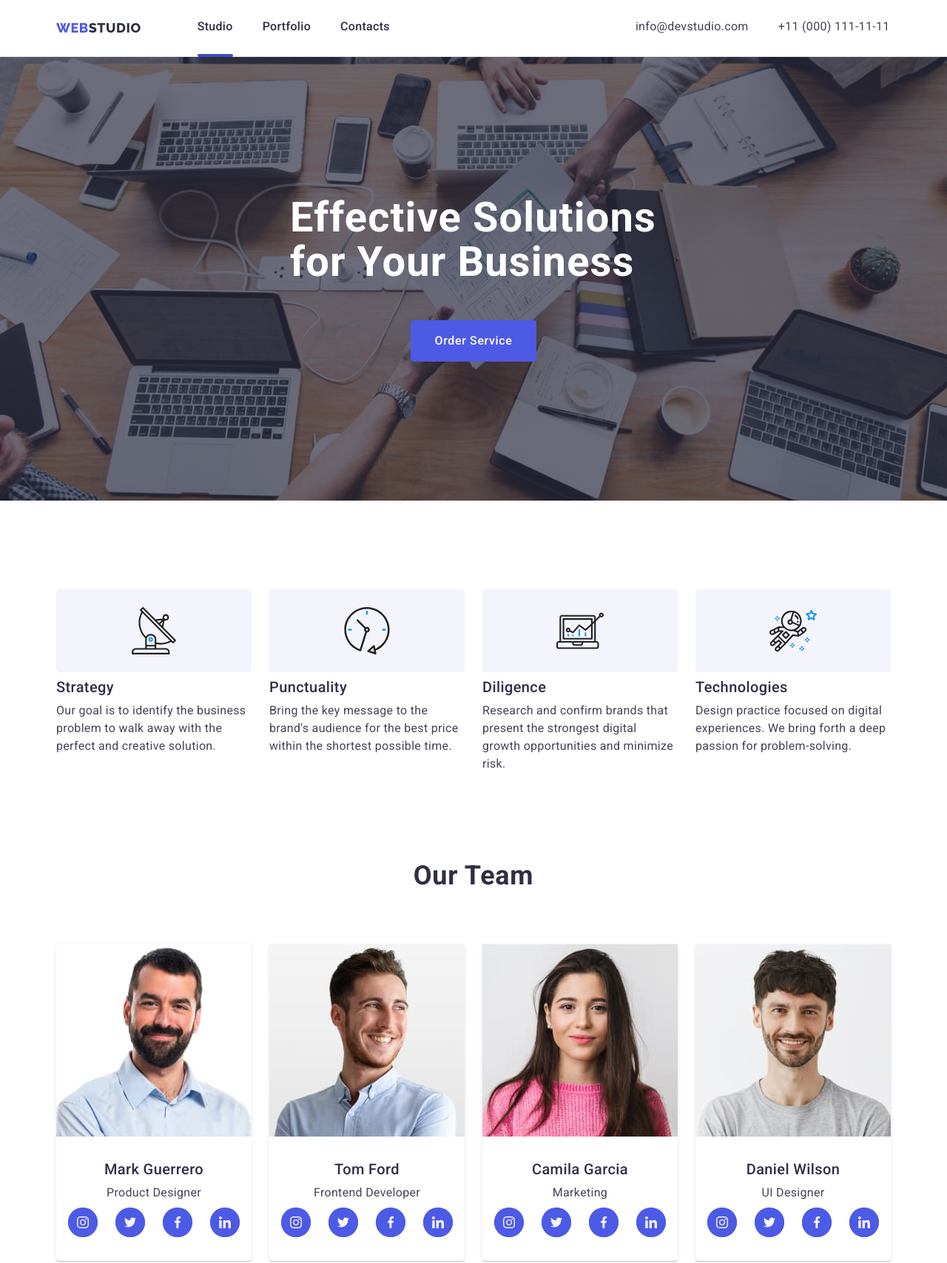
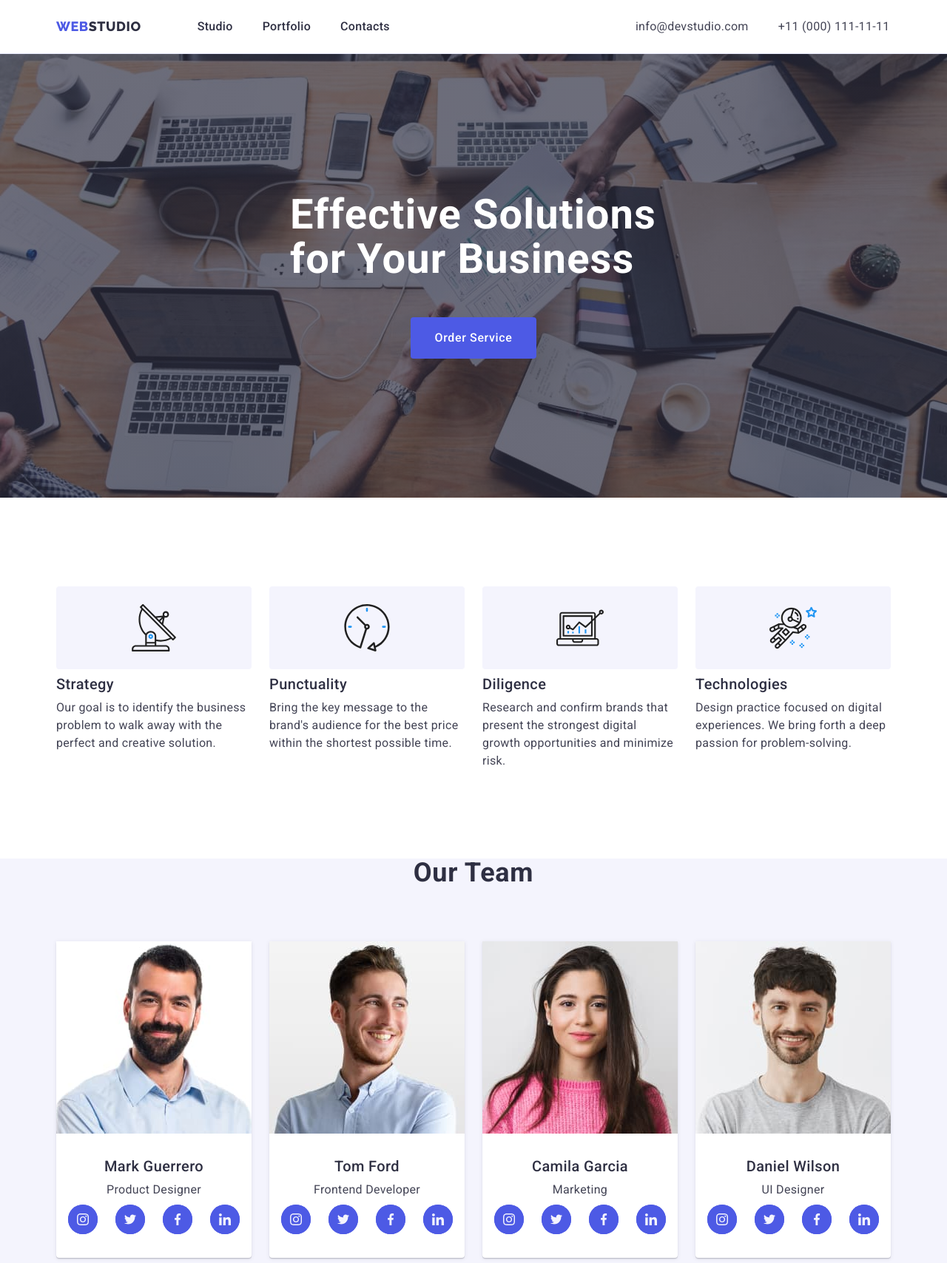
Before and after one commit to MagdalenaAntkowiak/goit-markup-hw-05-18, a plain HTML site: page index.html in a window 1280 px wide. Shown: the top 1708 px of the page at 74% size. Drawn offline with nearby package versions, Linux system fonts and the light colour scheme.

Commit message:
trainer comments

```diff
--- a/css/styles.css
+++ b/css/styles.css
@@ -47,6 +47,7 @@
   letter-spacing: 0.32px;
   display: flex;
   align-items: center;
+  margin-right: 0 auto;
 }
 
 .contact {
@@ -166,6 +167,9 @@
 
 .our-team-background {
   background-color: var(--cloud);
+  padding-bottom: 120px;
+  max-width: 1440px;
+  margin: 0 auto;
 }
 
 .team-names {
@@ -337,7 +341,6 @@
 .ul-header {
   display: flex;
   gap: 40px;
-  margin-right: 332px;
 }
 
 .border-header {
@@ -358,6 +361,8 @@ ul {
 address {
   font-style: normal;
   padding: 24px 0;
+  display: flex;
+  margin-left: 332px;
 }
 
 .header-address {
@@ -560,29 +565,6 @@ img {
 
 .headline-icons {
   margin-left: 120px;
-}
-
-.studio-underline::after {
-  content: "";
-  background-color: var(--ocean);
-  border-radius: 2px;
-  width: 48px;
-  height: 4px;
-  display: block;
-  position: relative;
-  top: 25px;
-  bottom: -1px;
-}
-
-.portfolio-underline::after {
-  content: "";
-  background-color: var(--ocean);
-  border-radius: 2px;
-  width: 66px;
-  height: 4px;
-  display: block;
-  position: relative;
-  top: 25px;
 }
 
 .portfolio-animation {
--- a/index.html
+++ b/index.html
@@ -35,14 +35,14 @@
 
           <ul class="ul-header">
             <li>
-              <a class="link list-ul studio-underline" href="./index.html"
-                >Studio</a
-              >
+              <a class="link list-ul" href="./index.html">Studio</a>
             </li>
             <li>
               <a class="link list-ul" href="#">Portfolio</a>
             </li>
-            <li><a class="link list-ul" href="#">Contacts</a></li>
+            <li>
+              <a class="link list-ul" href="#">Contacts</a>
+            </li>
           </ul>
         </nav>
         <address>
@@ -129,7 +129,7 @@
         </div>
       </section>
 
-      <section>
+      <section class="our-team-background">
         <div class="container">
           <h2 class="second-headline-title">Our Team</h2>
           <ul class="people-second-headline">
@@ -357,6 +357,7 @@
                   Manager App · Calorie Tracker App · Exotic Fruit Ecommerce App
                   · Cloud Storage App
                   </p>
+                </a>
               </div>
 
               <div class="border-list-item">
@@ -429,7 +430,7 @@
               </a>
             </li>
             <li class="item">
-              <a href="#" class="link portfolio-link"></a>
+              <a href="#" class="link portfolio-link">
                 <div class="portfolio-animation">
                   <img
                   src="images/img36.jpg"
@@ -443,6 +444,7 @@
                   · Cloud Storage App
                   </p>
                 </div>
+              </a>
             </li>
           </ul>
         </div>
```
Lines whose indentation alone changed are shown as unchanged.
